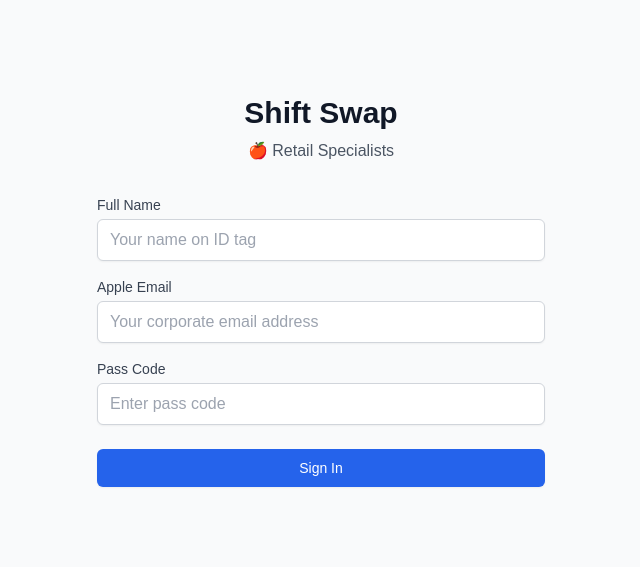
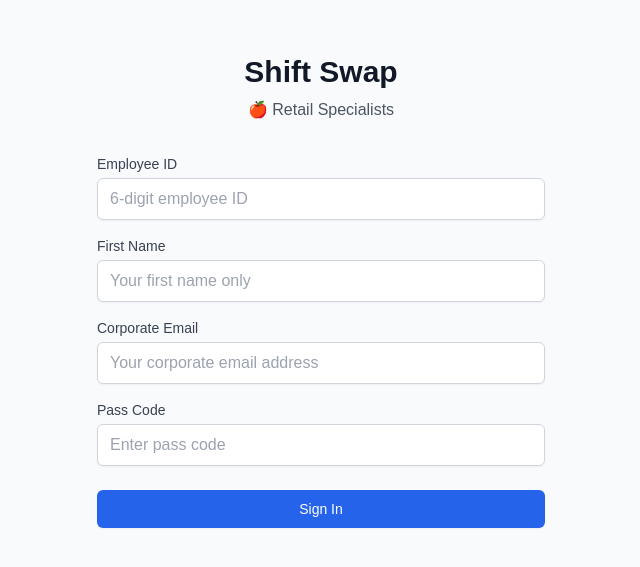
Before and after one commit to lootster/shift-swap-app, a Next.js app: page / in a window 1280 px wide. Shown: the part 109-676 px from the top of the page, without its empty margins (319-959 px from the left). Built offline with nearby package versions, Linux system fonts and the light colour scheme.

Commit message:
Implement Employee ID authentication with case-insensitive first name validation

```diff
--- a/src/app/api/auth/login/route.ts
+++ b/src/app/api/auth/login/route.ts
@@ -7,11 +7,11 @@
 export async function POST(request: NextRequest) {
     try {
         const body = await request.json();
-        console.log('Login attempt:', { appleEmail: body.appleEmail, fullName: body.fullName, hasPasscode: !!body.passcode });
+        console.log('Login attempt:', { employeeId: body.employeeId, appleEmail: body.appleEmail, fullName: body.fullName, hasPasscode: !!body.passcode });
 
         // Validate request body
         const validatedData = loginSchema.parse(body);
-        const { appleEmail, fullName, passcode } = validatedData;
+        const { employeeId, appleEmail, fullName, passcode } = validatedData;
         console.log('Validation passed');
 
         // Validate passcode
@@ -34,18 +34,34 @@
             );
         }
 
-        // Find or create user
+        // Find or create user by employeeId
         let user = await prisma.user.findUnique({
-            where: { appleEmail },
+            where: { employeeId },
         });
 
         if (!user) {
+            // Create new user with employeeId
             user = await prisma.user.create({
                 data: {
+                    employeeId,
                     appleEmail,
                     fullName,
                 },
             });
+        } else {
+            // Reject login if employeeId exists but name/email don't match
+            // Use case-insensitive comparison for fullName
+            if (user.fullName.toLowerCase() !== fullName.toLowerCase() || user.appleEmail !== appleEmail) {
+                console.log('Data mismatch for employeeId:', {
+                    employeeId,
+                    provided: { fullName, appleEmail },
+                    stored: { fullName: user.fullName, appleEmail: user.appleEmail }
+                });
+                return NextResponse.json(
+                    { success: false, error: 'Credentials does not match registered information' },
+                    { status: 401 }
+                );
+            }
         }
 
         // Create response first
--- a/src/app/page.tsx
+++ b/src/app/page.tsx
@@ -4,17 +4,68 @@
 import { useRouter } from "next/navigation";
 
 export default function Home() {
+  const [employeeId, setEmployeeId] = useState("");
   const [email, setEmail] = useState("");
-  const [fullName, setFullName] = useState("");
+  const [firstName, setFirstName] = useState("");
   const [passcode, setPasscode] = useState("");
   const [isLoading, setIsLoading] = useState(false);
   const [error, setError] = useState("");
+  const [employeeIdError, setEmployeeIdError] = useState("");
+  const [firstNameError, setFirstNameError] = useState("");
   const router = useRouter();
+
+  const validateEmployeeId = (value: string) => {
+    if (!/^\d{6}$/.test(value)) {
+      return "Employee ID must be exactly 6 digits";
+    }
+    if (value === "000000") {
+      return "Invalid employee ID format";
+    }
+    return "";
+  };
+
+  const validateFirstName = (value: string) => {
+    if (value.includes(" ")) {
+      return "First name cannot contain spaces";
+    }
+    if (value.length === 0) {
+      return "First name is required";
+    }
+    return "";
+  };
+
+  const handleEmployeeIdChange = (e: React.ChangeEvent<HTMLInputElement>) => {
+    const value = e.target.value;
+    setEmployeeId(value);
+    setEmployeeIdError(validateEmployeeId(value));
+  };
+
+  const handleFirstNameChange = (e: React.ChangeEvent<HTMLInputElement>) => {
+    const value = e.target.value;
+    setFirstName(value);
+    setFirstNameError(validateFirstName(value));
+  };
 
   const handleLogin = async (e: React.FormEvent) => {
     e.preventDefault();
     setIsLoading(true);
     setError("");
+
+    // Validate fields before submission
+    const empIdValidation = validateEmployeeId(employeeId);
+    const firstNameValidation = validateFirstName(firstName);
+
+    if (empIdValidation) {
+      setEmployeeIdError(empIdValidation);
+      setIsLoading(false);
+      return;
+    }
+
+    if (firstNameValidation) {
+      setFirstNameError(firstNameValidation);
+      setIsLoading(false);
+      return;
+    }
 
     try {
       const response = await fetch("/api/auth/login", {
@@ -23,8 +74,9 @@
           "Content-Type": "application/json",
         },
         body: JSON.stringify({
+          employeeId,
           appleEmail: email,
-          fullName,
+          fullName: firstName,
           passcode,
         }),
       });
@@ -55,21 +107,51 @@
           <div className="space-y-4">
             <div>
               <label
-                htmlFor="fullName"
+                htmlFor="employeeId"
                 className="block text-sm font-medium text-gray-700"
               >
-                Full Name
+                Employee ID
               </label>
               <input
-                id="fullName"
-                name="fullName"
+                id="employeeId"
+                name="employeeId"
                 type="text"
                 required
-                value={fullName}
-                onChange={(e) => setFullName(e.target.value)}
-                className="mt-1 block w-full px-3 py-2 border border-gray-300 rounded-md shadow-sm focus:outline-none focus:ring-blue-500 focus:border-blue-500"
-                placeholder="Your name on ID tag"
+                value={employeeId}
+                onChange={handleEmployeeIdChange}
+                maxLength={6}
+                className={`mt-1 block w-full px-3 py-2 border rounded-md shadow-sm focus:outline-none focus:ring-blue-500 focus:border-blue-500 ${
+                  employeeIdError ? "border-red-300" : "border-gray-300"
+                }`}
+                placeholder="6-digit employee ID"
               />
+              {employeeIdError && (
+                <p className="mt-1 text-sm text-red-600">{employeeIdError}</p>
+              )}
+            </div>
+
+            <div>
+              <label
+                htmlFor="firstName"
+                className="block text-sm font-medium text-gray-700"
+              >
+                First Name
+              </label>
+              <input
+                id="firstName"
+                name="firstName"
+                type="text"
+                required
+                value={firstName}
+                onChange={handleFirstNameChange}
+                className={`mt-1 block w-full px-3 py-2 border rounded-md shadow-sm focus:outline-none focus:ring-blue-500 focus:border-blue-500 ${
+                  firstNameError ? "border-red-300" : "border-gray-300"
+                }`}
+                placeholder="Your first name only"
+              />
+              {firstNameError && (
+                <p className="mt-1 text-sm text-red-600">{firstNameError}</p>
+              )}
             </div>
 
             <div>
@@ -77,7 +159,7 @@
                 htmlFor="email"
                 className="block text-sm font-medium text-gray-700"
               >
-                Apple Email
+                Corporate Email
               </label>
               <input
                 id="email"
--- a/src/lib/validations.ts
+++ b/src/lib/validations.ts
@@ -3,11 +3,17 @@
 
 // Auth validation
 export const loginSchema = z.object({
+    employeeId: z.string()
+        .regex(/^\d{6}$/, 'Employee ID must be exactly 6 digits')
+        .refine((id) => id !== '000000', 'Invalid employee ID format'),
     appleEmail: z.string().email().refine(
         (email) => email.endsWith('@apple.com'),
         { message: 'Email must be an Apple email address (@apple.com)' }
     ),
-    fullName: z.string().min(1, 'Full name is required').max(100),
+    fullName: z.string()
+        .min(1, 'First name is required')
+        .max(100)
+        .refine((name) => !name.includes(' '), 'First name cannot contain spaces'),
     passcode: z.string().min(1, 'Pass code is required'),
 });
 
```
Also changed, not shown: 2 other files (tests, documents, lock files or other folders).
